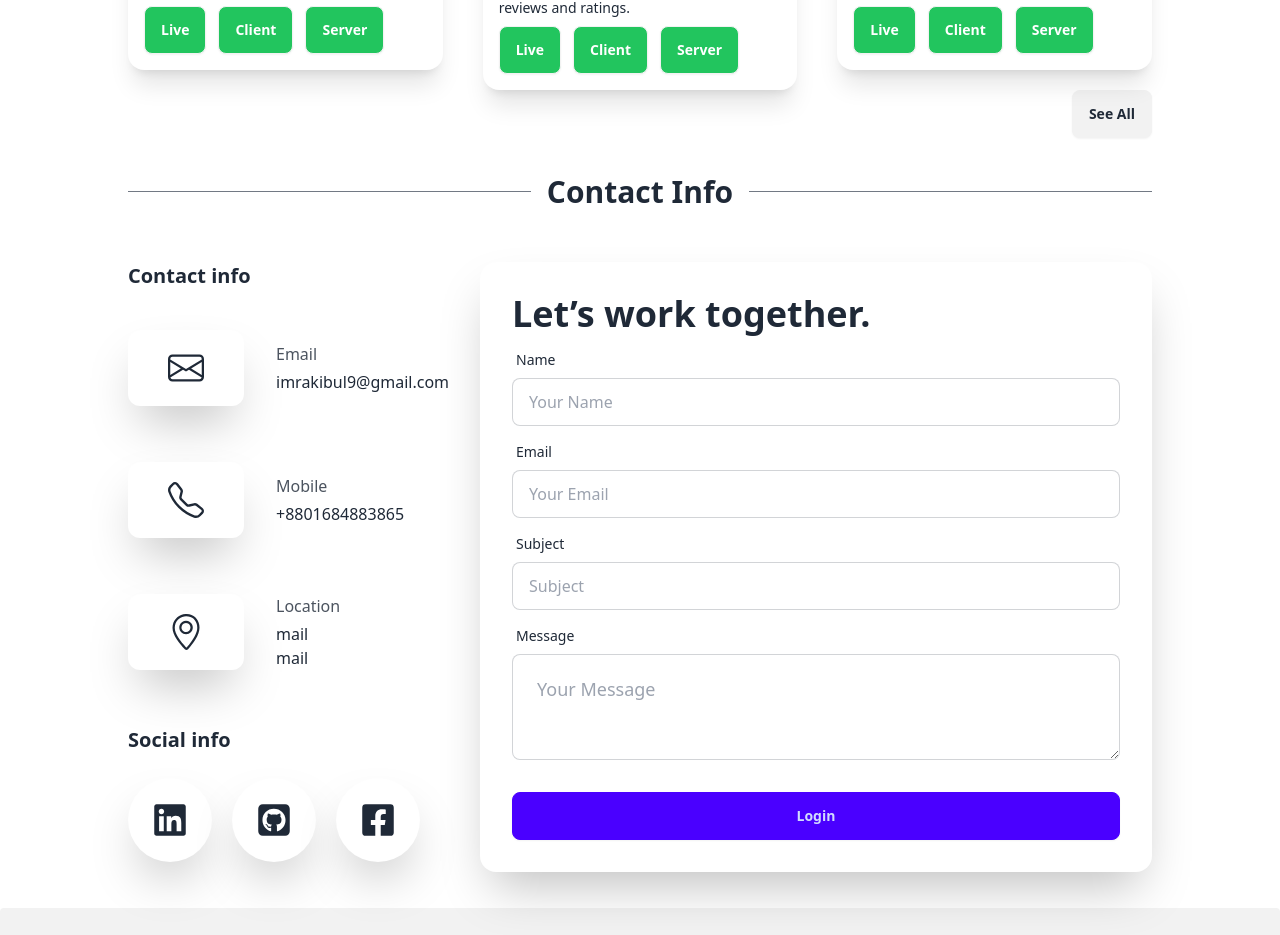
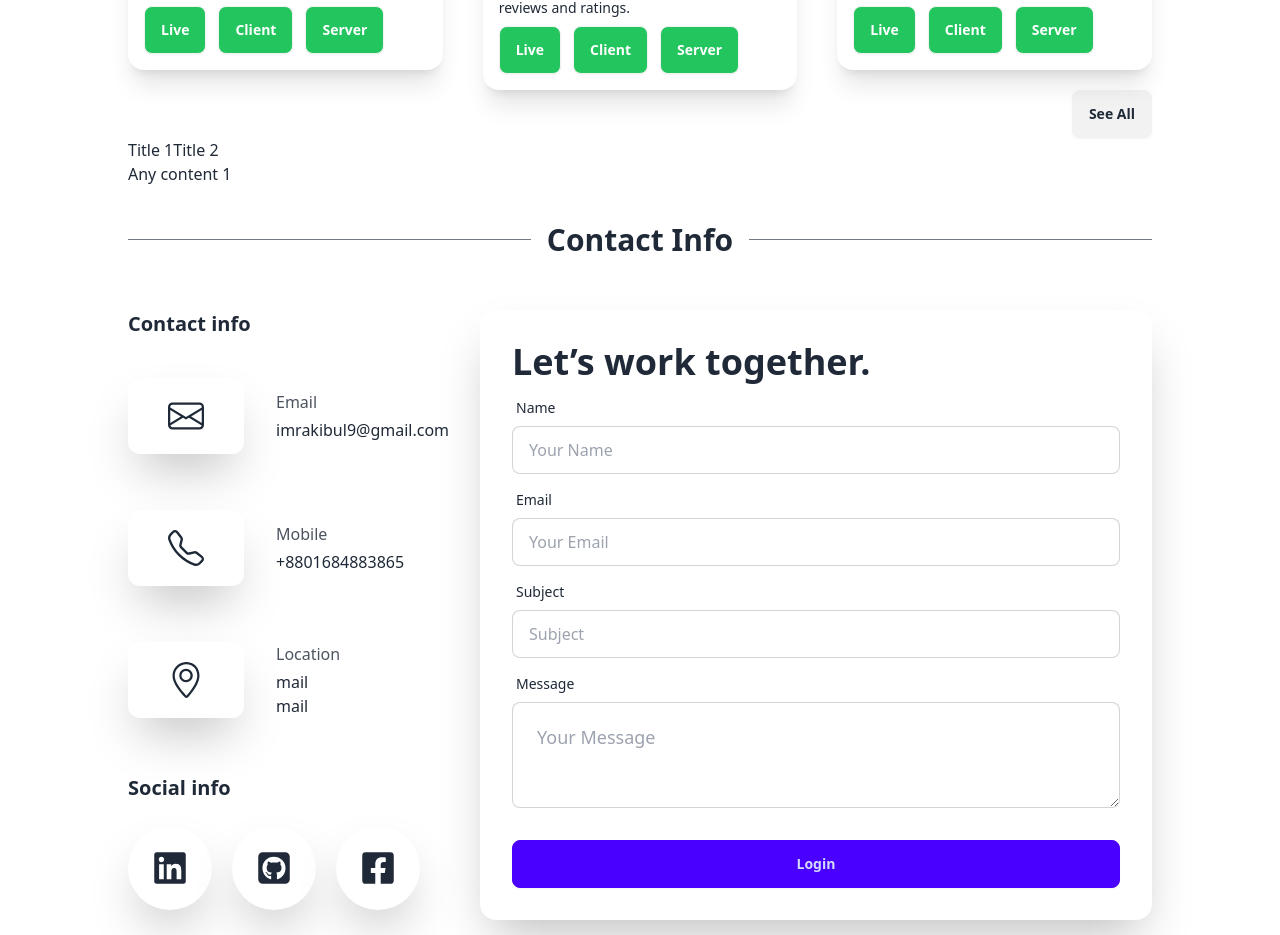
Before and after one commit to rjspyk5/web-dev-portfolio, a React (Vite) app: page / in a window 1280 px wide. Shown: the part 2171-3106 px from the top of the page. Built offline with nearby package versions, Linux system fonts and the light colour scheme.

Commit message:
simple react tabs added and installed matariel ui

```diff
--- a/package.json
+++ b/package.json
@@ -10,11 +10,15 @@
     "preview": "vite preview"
   },
   "dependencies": {
+    "@emotion/react": "^11.11.4",
+    "@emotion/styled": "^11.11.5",
+    "@mui/material": "^5.16.0",
     "firebase": "^10.12.3",
     "react": "^18.3.1",
     "react-dom": "^18.3.1",
     "react-icons": "^5.2.1",
-    "react-router-dom": "^6.24.0"
+    "react-router-dom": "^6.24.0",
+    "react-tabs": "^6.0.2"
   },
   "devDependencies": {
     "@types/react": "^18.3.3",
--- a/src/Pages/Home/Home.jsx
+++ b/src/Pages/Home/Home.jsx
@@ -1,8 +1,10 @@
+import { AboutTab } from "../../components/AboutTab/AboutTab";
 import { Banner } from "../../components/Banner/Banner";
 import { Contact } from "../../components/Contact/Contact";
 import { Education } from "../../components/Education/Education";
 import { ProjectSection } from "../../components/ProjectSection/ProjectSection";
 import { SkillSection } from "../../components/SkillSection/SkillSection";
+
 import { SectionHeading } from "./../../components/sectionHeading/SectionHeading";
 export const Home = () => {
   return (
@@ -14,6 +16,7 @@ export const Home = () => {
       <SkillSection />
 
       <ProjectSection />
+      <AboutTab />
 
       <Contact />
     </div>
--- /dev/null
+++ b/src/components/AboutTab/AboutTab.jsx
@@ -0,0 +1,24 @@
+import React from "react";
+import { Tab, TabList, TabPanel, Tabs } from "react-tabs";
+
+export const AboutTab = () => {
+  return (
+    <div>
+      <Tabs>
+        <TabList>
+          <div className="flex">
+            <Tab>Title 1</Tab>
+            <Tab>Title 2</Tab>
+          </div>
+        </TabList>
+
+        <TabPanel>
+          <h2>Any content 1</h2>
+        </TabPanel>
+        <TabPanel>
+          <h2>Any content 2</h2>
+        </TabPanel>
+      </Tabs>
+    </div>
+  );
+};
```
Also changed, not shown: 1 other file (tests, documents, lock files or other folders).
